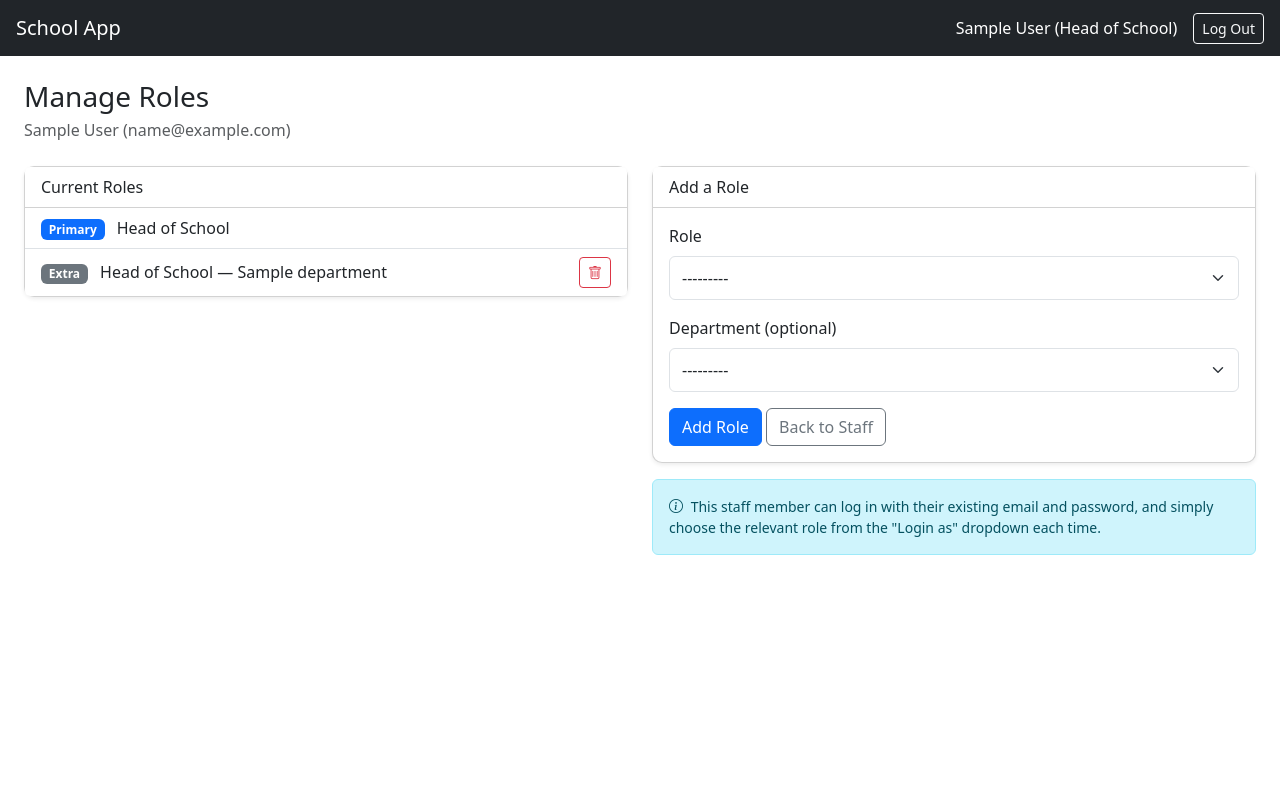
After one commit to Ayoub-killy/school-app, a Django app: page /accounts/staff/1/roles/ in a window 1280 px wide. The commit adds this page. Run offline with Django 5.2, Linux system fonts and the light colour scheme; a user stored in the database is signed in; tables that the repository leaves empty hold one stand-in row (values such as "Sample post").

Commit message:
I have updated the UI at the admin dashboard and the assignment of extra roles and departments to the staff members

```diff
--- a/apps/accounts/forms.py
+++ b/apps/accounts/forms.py
@@ -4,7 +4,7 @@ import string
 from django import forms
 from django.contrib.auth import password_validation
 
-from .models import User, StaffInvitation
+from .models import User, StaffInvitation, UserRole
 from apps.sis.models import Department, Staff
 
 
@@ -73,3 +73,12 @@ def generate_username(first_name, last_name):
 def generate_temp_token_password(length=12):
     alphabet = string.ascii_letters + string.digits
     return ''.join(secrets.choice(alphabet) for _ in range(length))
+
+class UserRoleForm(forms.ModelForm):
+    class Meta:
+        model = UserRole
+        fields = ['role', 'department']
+        widgets = {
+            'role': forms.Select(attrs={'class': 'form-select'}),
+            'department': forms.Select(attrs={'class': 'form-select'}),
+        }
--- a/apps/accounts/urls.py
+++ b/apps/accounts/urls.py
@@ -11,4 +11,6 @@ urlpatterns = [
     path('staff/invite/', views.staff_invite, name='staff_invite'),
     path('staff/invitations/', views.staff_invitations, name='staff_invitations'),
     path('staff/onboard/<str:token>/', views.staff_onboard, name='staff_onboard'),
+    path('staff/<int:user_id>/roles/', views.staff_roles_manage, name='staff_roles_manage'),
+    path('staff/roles/<int:pk>/remove/', views.staff_role_remove, name='staff_role_remove'),
 ]
--- a/apps/accounts/views.py
+++ b/apps/accounts/views.py
@@ -115,7 +115,9 @@ class CustomLoginView(LoginView):
 
     def form_valid(self, form):
         response = super().form_valid(form)
-        self.request.session['active_role'] = form.cleaned_data['role']
+        role = form.cleaned_data['role']
+        self.request.session['active_role'] = role
+        self.request.session['active_role_display'] = dict(User.Role.choices).get(role, role)
         response.set_cookie('returning_user', '1', max_age=60 * 60 * 24 * 365)
         return response
 
@@ -128,8 +130,8 @@ from django.conf import settings
 
 from apps.core.decorators import role_required
 from apps.sis.models import Staff
-from .forms import StaffInvitationForm, StaffOnboardingForm, generate_username
-from .models import StaffInvitation
+from .forms import StaffInvitationForm, StaffOnboardingForm, UserRoleForm, generate_username
+from .models import StaffInvitation, UserRole
 
 
 @login_required
@@ -213,3 +215,47 @@ def staff_onboard(request, token):
         form = StaffOnboardingForm()
 
     return render(request, 'accounts/staff_onboard.html', {'form': form, 'invitation': invitation})
+
+@login_required
+@role_required('HEAD_OF_SCHOOL', 'ADMIN')
+def staff_roles_manage(request, user_id):
+    staff_user = get_object_or_404(User, pk=user_id)
+    extra_roles = staff_user.extra_roles.select_related('department').all()
+
+    if request.method == 'POST':
+        form = UserRoleForm(request.POST)
+        if form.is_valid():
+            role = form.cleaned_data['role']
+            if role == staff_user.role:
+                messages.error(
+                    request,
+                    f"{staff_user.get_full_name() or staff_user.username} already has "
+                    f"{staff_user.get_role_display()} as their primary role."
+                )
+            elif staff_user.extra_roles.filter(role=role).exists():
+                messages.error(request, "This role is already assigned to this user.")
+            else:
+                extra = form.save(commit=False)
+                extra.user = staff_user
+                extra.save()
+                messages.success(request, 'Role added successfully.')
+            return redirect('accounts:staff_roles_manage', user_id=user_id)
+    else:
+        form = UserRoleForm()
+
+    return render(request, 'accounts/staff_roles_manage.html', {
+        'staff_user': staff_user,
+        'extra_roles': extra_roles,
+        'form': form,
+    })
+
+
+@login_required
+@role_required('HEAD_OF_SCHOOL', 'ADMIN')
+def staff_role_remove(request, pk):
+    extra_role = get_object_or_404(UserRole, pk=pk)
+    user_id = extra_role.user_id
+    if request.method == 'POST':
+        extra_role.delete()
+        messages.success(request, 'Role removed.')
+    return redirect('accounts:staff_roles_manage', user_id=user_id)
--- /dev/null
+++ b/templates/accounts/staff_roles_manage.html
@@ -0,0 +1,67 @@
+{% extends 'base.html' %}
+{% block title %}Manage Roles - {{ staff_user.get_full_name }} - School App{% endblock %}
+{% block content %}
+<h3 class="mb-1">Manage Roles</h3>
+<p class="text-muted mb-4">
+    {{ staff_user.get_full_name|default:staff_user.username }} ({{ staff_user.email }})
+</p>
+
+<div class="row g-4">
+    <div class="col-md-6">
+        <div class="card shadow-sm">
+            <div class="card-header bg-white">Current Roles</div>
+            <ul class="list-group list-group-flush">
+                <li class="list-group-item d-flex justify-content-between align-items-center">
+                    <span>
+                        <span class="badge text-bg-primary me-2">Primary</span>
+                        {{ staff_user.get_role_display }}
+                    </span>
+                </li>
+                {% for extra in extra_roles %}
+                <li class="list-group-item d-flex justify-content-between align-items-center">
+                    <span>
+                        <span class="badge text-bg-secondary me-2">Extra</span>
+                        {{ extra.get_role_display }}
+                        {% if extra.department %} — {{ extra.department }}{% endif %}
+                    </span>
+                    <form method="post" action="{% url 'accounts:staff_role_remove' extra.pk %}" class="mb-0">
+                        {% csrf_token %}
+                        <button type="submit" class="btn btn-sm btn-outline-danger">
+                            <i class="bi bi-trash"></i>
+                        </button>
+                    </form>
+                </li>
+                {% empty %}
+                <li class="list-group-item text-muted">No extra roles assigned yet.</li>
+                {% endfor %}
+            </ul>
+        </div>
+    </div>
+
+    <div class="col-md-6">
+        <div class="card shadow-sm">
+            <div class="card-header bg-white">Add a Role</div>
+            <div class="card-body">
+                <form method="post">
+                    {% csrf_token %}
+                    <div class="mb-3">
+                        <label class="form-label">Role</label>
+                        {{ form.role }}
+                    </div>
+                    <div class="mb-3">
+                        <label class="form-label">Department (optional)</label>
+                        {{ form.department }}
+                    </div>
+                    <button type="submit" class="btn btn-primary">Add Role</button>
+                    <a href="{% url 'sis:staff_list' %}" class="btn btn-outline-secondary">Back to Staff</a>
+                </form>
+            </div>
+        </div>
+        <div class="alert alert-info mt-3 small">
+            <i class="bi bi-info-circle me-1"></i>
+            This staff member can log in with their existing email and password, and simply choose
+            the relevant role from the "Login as" dropdown each time.
+        </div>
+    </div>
+</div>
+{% endblock %}
--- a/templates/base.html
+++ b/templates/base.html
@@ -28,7 +28,7 @@
     {% if user.is_authenticated %}
     <div class="ms-auto d-flex align-items-center">
         <span class="text-white me-3 d-none d-sm-inline">
-            {{ user.get_full_name|default:user.username }} ({{ user.get_role_display }})
+            {{ user.get_full_name|default:user.username }} ({{ request.session.active_role_display|default:user.get_role_display }})
         </span>
         <form method="post" action="{% url 'accounts:logout' %}" class="mb-0">
             {% csrf_token %}
@@ -112,7 +112,7 @@
                 </li>
                 {% endif %}
 
-                {% if user.role == 'HEAD_OF_SCHOOL' or user.role == 'ADMIN' or user.role == 'LIBRARIAN' %}
+                {% if request.session.active_role == 'HEAD_OF_SCHOOL' or request.session.active_role == 'ADMIN' or request.session.active_role == 'LIBRARIAN' %}
                 <li class="nav-item mt-2">
                     <a class="nav-link text-white d-flex justify-content-between align-items-center"
                        data-bs-toggle="collapse" href="#collapseLibrary" role="button"
@@ -147,7 +147,7 @@
                 </li>
                 {% endif %}
 
-                {% if user.role == 'HEAD_OF_SCHOOL' or user.role == 'ADMIN' or user.role == 'ACADEMIC_MASTER' %}
+                {% if request.session.active_role == 'HEAD_OF_SCHOOL' or request.session.active_role == 'ADMIN' or request.session.active_role == 'ACADEMIC_MASTER' %}
                 <li class="nav-item mt-2">
                     <a class="nav-link text-white d-flex justify-content-between align-items-center"
                        data-bs-toggle="collapse" href="#collapseStudents" role="button"
@@ -255,7 +255,7 @@
                 </li>
                 {% endif %}
 
-                {% if user.role == 'HEAD_OF_SCHOOL' or user.role == 'ADMIN' %}
+                {% if request.session.active_role == 'HEAD_OF_SCHOOL' or request.session.active_role == 'ADMIN' %}
                 <li class="nav-item mt-2">
                     <a class="nav-link text-white d-flex justify-content-between align-items-center"
                        data-bs-toggle="collapse" href="#collapseStaff" role="button"
@@ -290,7 +290,7 @@
                 </li>
                 {% endif %}
 
-                {% if user.role == 'HEAD_OF_SCHOOL' or user.role == 'ADMIN' or user.role == 'ACCOUNTANT' %}
+                {% if request.session.active_role == 'HEAD_OF_SCHOOL' or request.session.active_role == 'ADMIN' or request.session.active_role == 'ACCOUNTANT' %}
                 <li class="nav-item mt-2">
                     <a class="nav-link text-white d-flex justify-content-between align-items-center"
                        data-bs-toggle="collapse" href="#collapseResources" role="button"
--- a/templates/sis/staff_list.html
+++ b/templates/sis/staff_list.html
@@ -45,6 +45,9 @@
                                                 <a href="{% url 'sis:staff_detail' staff.pk %}" class="btn btn-sm btn-outline-success">
                             <i class="bi bi-eye"></i>
                         </a>
+                        <a href="{% url 'accounts:staff_roles_manage' staff.user.pk %}" class="btn btn-sm btn-outline-warning">
+                            <i class="bi bi-person-badge"></i>
+                        </a>
                         <a href="{% url 'sis:staff_delete' staff.pk %}" class="btn btn-sm btn-outline-danger">
                             <i class="bi bi-trash"></i>
                         </a>
```
Also changed, not shown: apps/dashboard/views.py (+14 -0 lines), templates/dashboard/home.html (+61 -0 lines), 2 other files.
